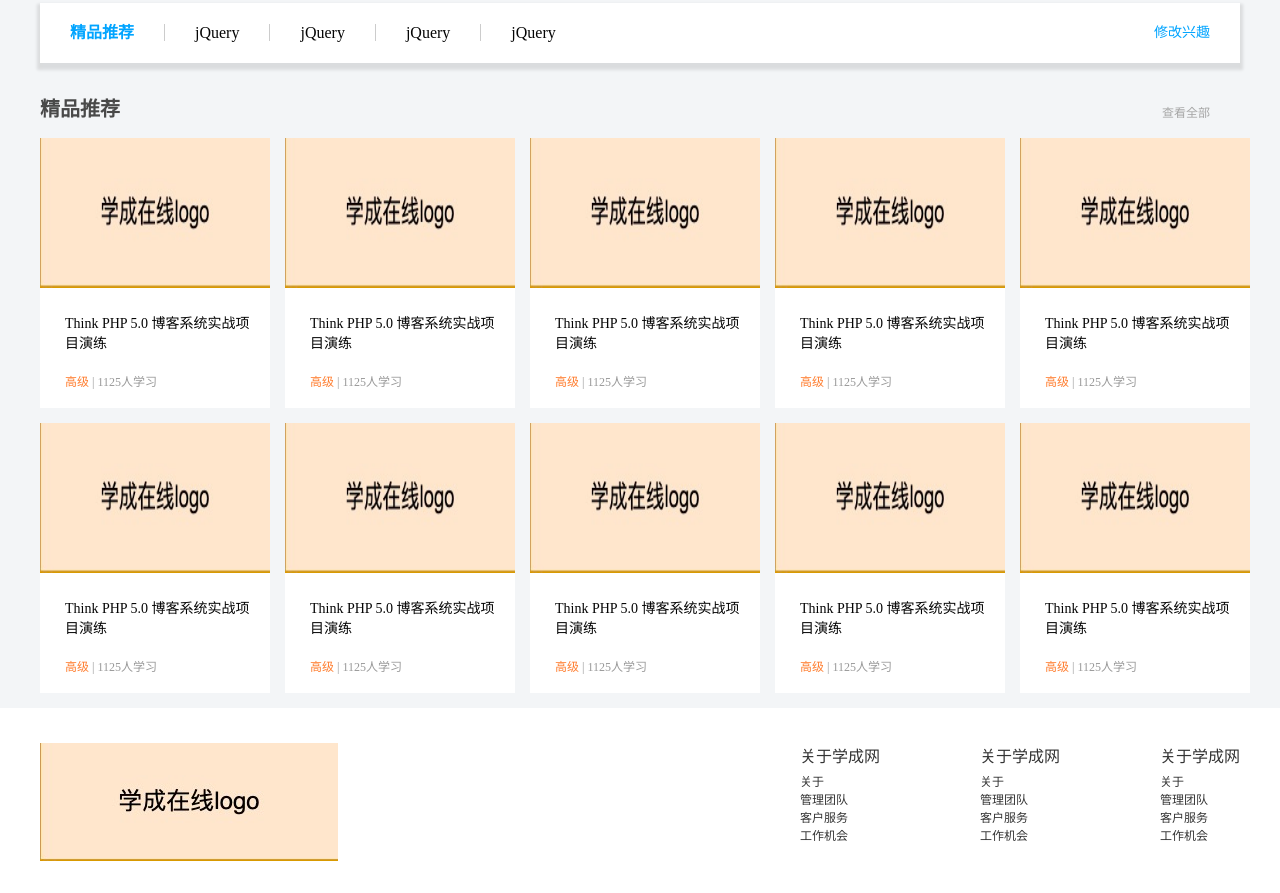
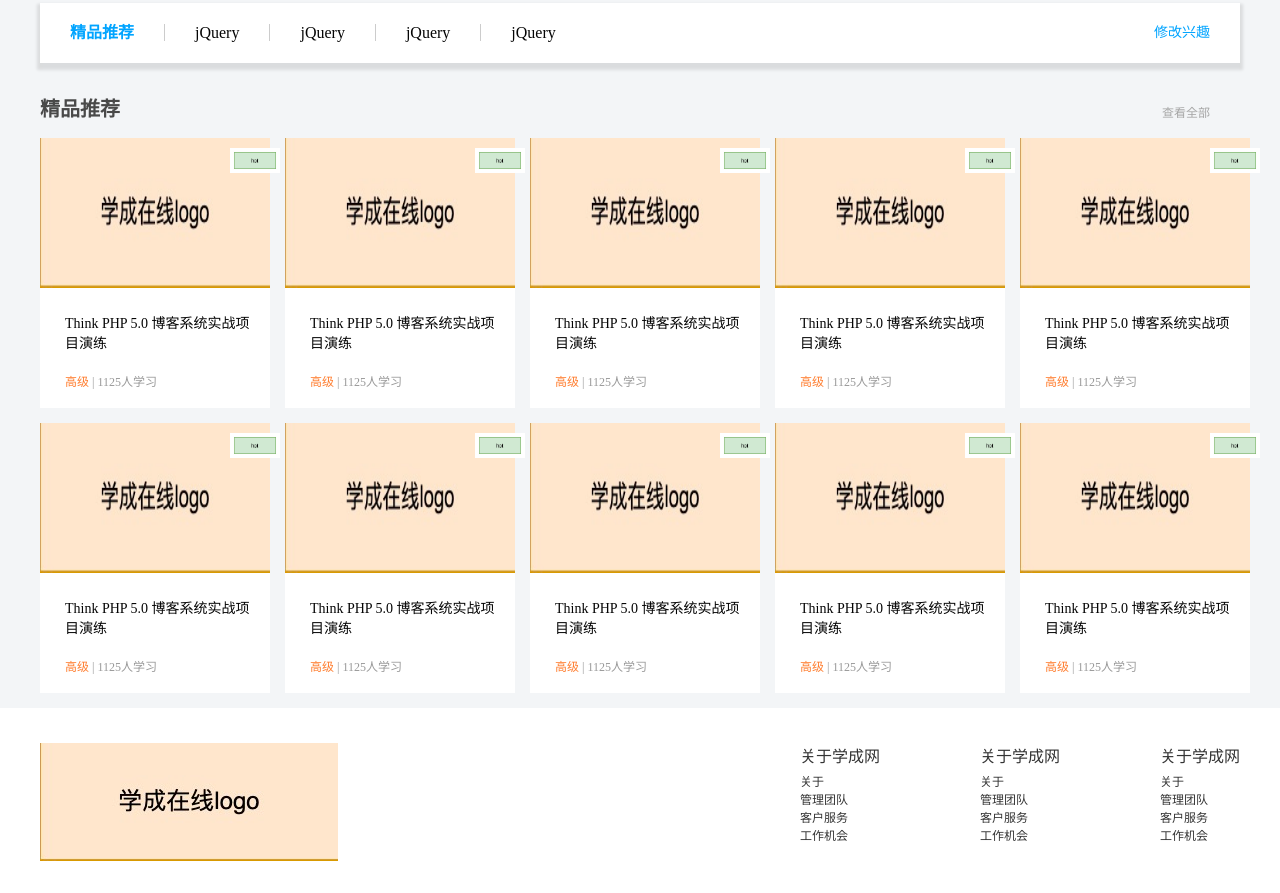
Before and after one commit to oubin17/web_learning, a plain HTML site: page 学成在线/index.html in a window 1280 px wide. Shown: the part 530-1423 px from the top of the page. Drawn offline with Linux system fonts and the light colour scheme.

Commit message:
定位:子绝父相

```diff
--- a/学成在线/css/style.css
+++ b/学成在线/css/style.css
@@ -273,6 +273,8 @@ a {
 }
 
 .box-bd ul li {
+    /* 父亲：相对定位 */
+    position: relative;
     float: left;
     width: 230px;
     height: 270px;
@@ -281,10 +283,21 @@ a {
     margin-bottom: 15px;
 }
 
-/* 修改图片大小，和父一样宽 */
-.box-bd ul li img {
+/* 修改图片大小，和父一样宽 ,> 表示作用于li的亲儿子，li的孙子辈儿子不起作用*/
+.box-bd ul li>img {
     width: 100%;
     height: 150px;
+}
+
+.box-bd ul li em {
+    /* 儿子：绝对定位 */
+    position: absolute;
+    top: 10px;
+    right: -10px;
+}
+
+.box-bd ul li em img {
+    width: 50px;
 }
 
 .box-bd ul li h4 {
--- a/学成在线/index.html
+++ b/学成在线/index.html
@@ -90,6 +90,7 @@
         <div class="box-bd">
             <ul>
                 <li>
+                    <em><img src="images/hot.jpg" /></em>
                     <img src="./images/logo.jpg" alt="" />
                     <h4>Think PHP 5.0 博客系统实战项目演练</h4>
                     <div class="info">
@@ -97,6 +98,7 @@
                     </div>
                 </li>
                 <li>
+                    <em><img src="images/hot.jpg" /></em>
                     <img src="./images/logo.jpg" alt="" />
                     <h4>Think PHP 5.0 博客系统实战项目演练</h4>
                     <div class="info">
@@ -104,6 +106,7 @@
                     </div>
                 </li>
                 <li>
+                    <em><img src="images/hot.jpg" /></em>
                     <img src="./images/logo.jpg" alt="" />
                     <h4>Think PHP 5.0 博客系统实战项目演练</h4>
                     <div class="info">
@@ -111,6 +114,7 @@
                     </div>
                 </li>
                 <li>
+                    <em><img src="images/hot.jpg" /></em>
                     <img src="./images/logo.jpg" alt="" />
                     <h4>Think PHP 5.0 博客系统实战项目演练</h4>
                     <div class="info">
@@ -118,6 +122,7 @@
                     </div>
                 </li>
                 <li>
+                    <em><img src="images/hot.jpg" /></em>
                     <img src="./images/logo.jpg" alt="" />
                     <h4>Think PHP 5.0 博客系统实战项目演练</h4>
                     <div class="info">
@@ -125,6 +130,7 @@
                     </div>
                 </li>
                 <li>
+                    <em><img src="images/hot.jpg" /></em>
                     <img src="./images/logo.jpg" alt="" />
                     <h4>Think PHP 5.0 博客系统实战项目演练</h4>
                     <div class="info">
@@ -132,6 +138,7 @@
                     </div>
                 </li>
                 <li>
+                    <em><img src="images/hot.jpg" /></em>
                     <img src="./images/logo.jpg" alt="" />
                     <h4>Think PHP 5.0 博客系统实战项目演练</h4>
                     <div class="info">
@@ -139,6 +146,7 @@
                     </div>
                 </li>
                 <li>
+                    <em><img src="images/hot.jpg" /></em>
                     <img src="./images/logo.jpg" alt="" />
                     <h4>Think PHP 5.0 博客系统实战项目演练</h4>
                     <div class="info">
@@ -146,6 +154,7 @@
                     </div>
                 </li>
                 <li>
+                    <em><img src="images/hot.jpg" /></em>
                     <img src="./images/logo.jpg" alt="" />
                     <h4>Think PHP 5.0 博客系统实战项目演练</h4>
                     <div class="info">
@@ -153,6 +162,7 @@
                     </div>
                 </li>
                 <li>
+                    <em><img src="images/hot.jpg" /></em>
                     <img src="./images/logo.jpg" alt="" />
                     <h4>Think PHP 5.0 博客系统实战项目演练</h4>
                     <div class="info">
@@ -188,7 +198,6 @@
                     <dd><a href="#">管理团队</a></dd>
                     <dd><a href="#">客户服务</a></dd>
                     <dd><a href="#">工作机会</a></dd>
-
                 </dl>
                 <dl>
                     <dt>关于学成网</dt>
@@ -196,7 +205,6 @@
                     <dd><a href="#">管理团队</a></dd>
                     <dd><a href="#">客户服务</a></dd>
                     <dd><a href="#">工作机会</a></dd>
-
                 </dl>
             </div>
         </div>
```
Also changed, not shown: 07-定位.html (added, +14 -0 lines), 学成在线/images/hot.jpg (added).
